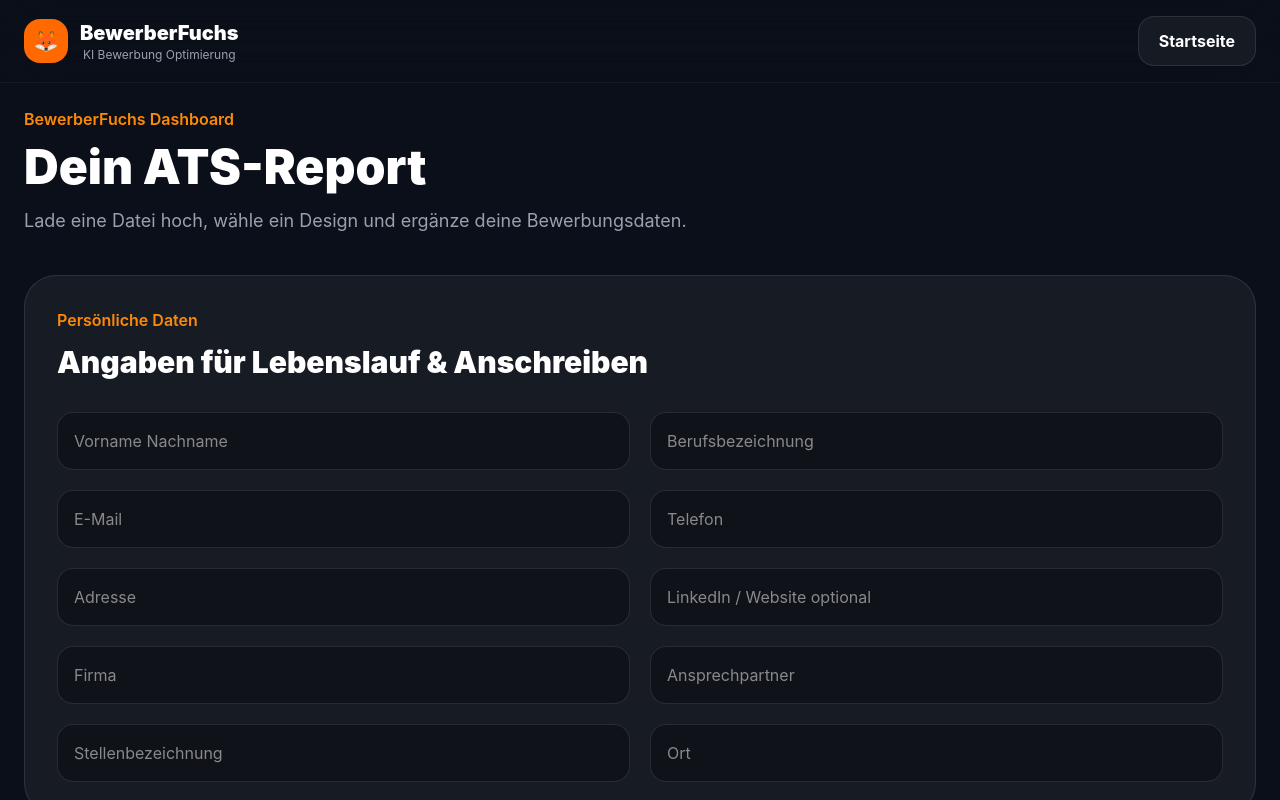
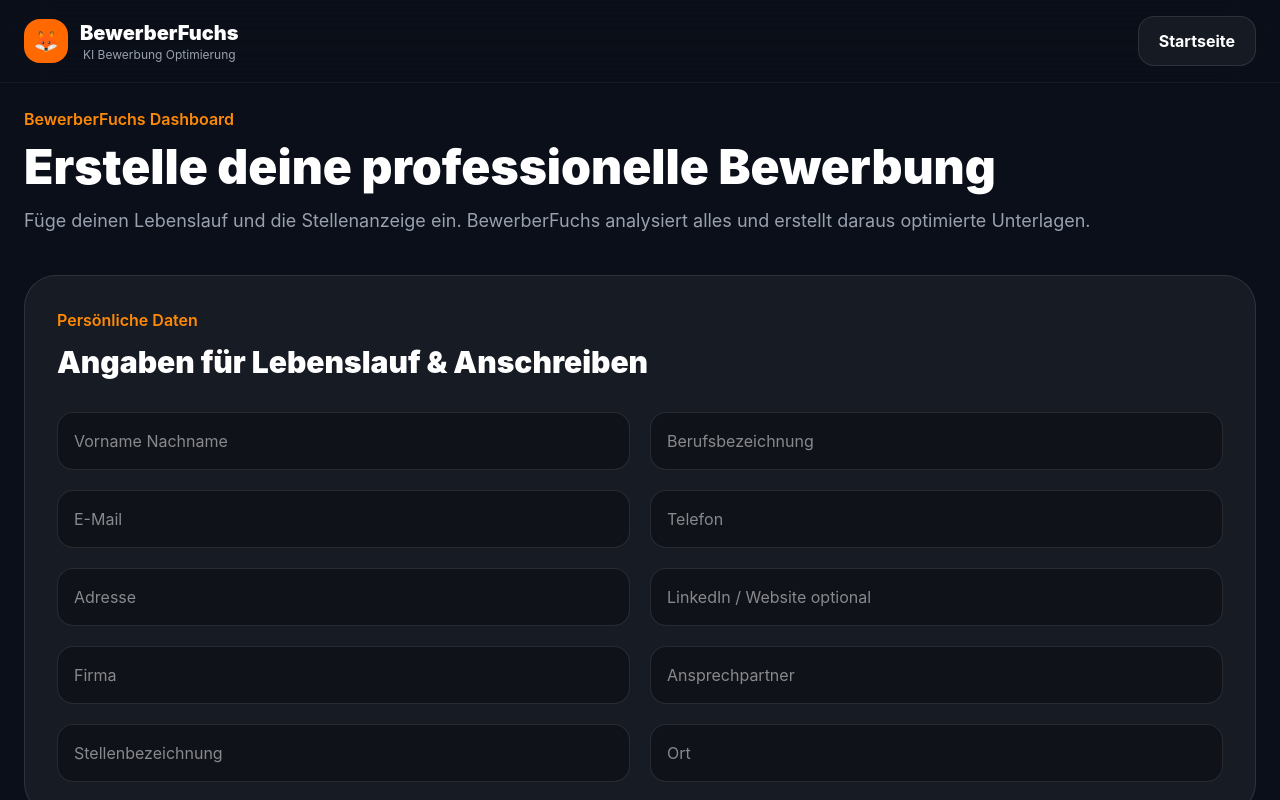
Before and after one commit to steadfastfighter-ui/bewerberfuchs-1, a React (Vite) app: page / in a window 1280 px wide. Both pictures are taken after a click on the button "Jetzt starten". Shown: the top 800 px of the page. Built offline with nearby package versions, Linux system fonts and the light colour scheme.

Commit message:
improve dashboard copy

```diff
--- a/src/Dashboard.jsx
+++ b/src/Dashboard.jsx
@@ -220,11 +220,13 @@ export default function Dashboard({
               BewerberFuchs Dashboard
             </p>
 
-            <h1 className="text-5xl font-black mt-3">Dein ATS-Report</h1>
+             <h1 className="text-5xl font-black mt-3">
+                Erstelle deine professionelle Bewerbung
+             </h1>
 
             <p className="text-gray-400 mt-4 text-lg">
-              Lade eine Datei hoch, wähle ein Design und ergänze deine
-              Bewerbungsdaten.
+               Füge deinen Lebenslauf und die Stellenanzeige ein. BewerberFuchs analysiert alles und erstellt daraus optimierte Unterlagen.
+
             </p>
           </div>
 
@@ -369,7 +371,7 @@ export default function Dashboard({
                 className="bg-white text-black p-5 rounded-2xl font-black hover:bg-gray-100 transition text-left"
               >
                 <div className="text-2xl mb-2">🔥</div>
-                <div>Bundle erstellen</div>
+                <div>Beste Wahl: Bundle erstellen</div>
                 <div className="text-black/60 text-sm mt-1">
                   Lebenslauf + Anschreiben
                 </div>
```
